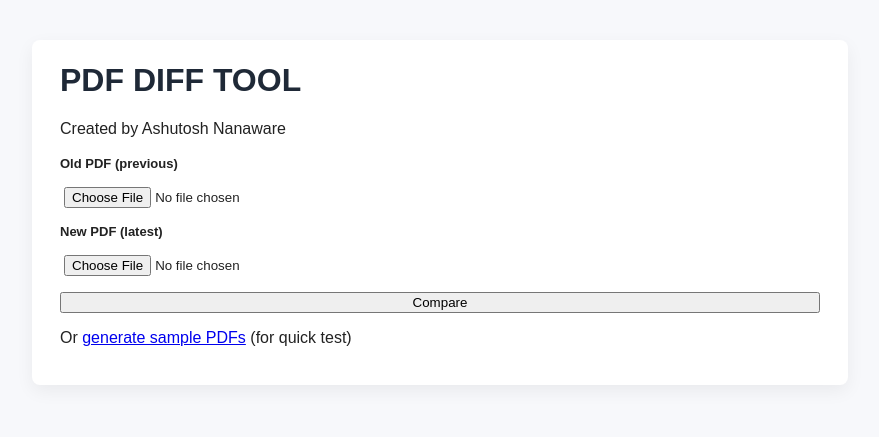
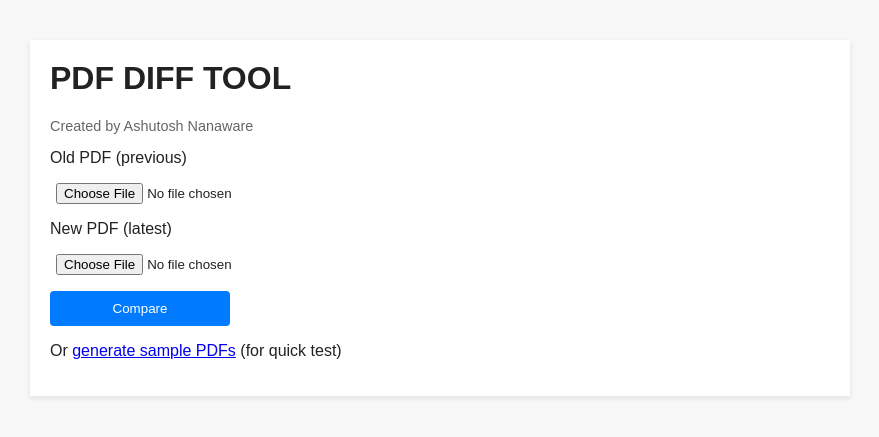
Before and after one commit to Ashu-N26/PDF_DIFF_TOOL, a Flask app: page / in a window 1280 px wide. Shown: the top 437 px of the page, without its empty margins (200-1079 px from the left). Run offline with Flask 2, Linux system fonts and the light colour scheme.

Commit message:
Update style.css

```diff
--- a/static/style.css
+++ b/static/style.css
@@ -1,12 +1,8 @@
-/* static/style.css */
-body { font-family: Arial, Helvetica, sans-serif; background: #f7f8fb; color:#222; }
-.container { max-width:760px; margin:40px auto; background:#fff; padding:22px 28px; border-radius:8px; box-shadow: 0 6px 18px rgba(0,0,0,0.06); }
-h1 { margin-top:0; color:#1f2937; }
-form { margin-top:18px; display:flex; flex-direction:column; gap:10px; }
-label { font-weight:600; font-size:13px; }
-input[type=file] { padding:6px 4px; }
-.btn { background:#0b74de; color:#fff; border:none; padding:10px 14px; border-radius:6px; cursor:pointer; text-decoration:none; display:inline-block; margin-top:10px; }
-.results { list-style:none; padding-left:0; }
-.results li { margin-bottom:8px; }
-.note { color:#555; margin-bottom:10px; }
-footer { margin-top:18px; color:#7b7b7b; font-size:12px; text-align:center; }
+body { font-family: Arial, sans-serif; background:#f8f8f8; color:#222; }
+.container { max-width:780px; margin:40px auto; padding:20px; background:white; box-shadow:0 2px 6px rgba(0,0,0,0.1); }
+h1 { margin-top:0; }
+form { display:flex; flex-direction:column; gap:10px; }
+input[type=file] { padding:6px; }
+button { width:180px; padding:10px; background:#007bff; color:white; border:0; border-radius:4px; cursor:pointer; }
+.flashes { color:#b00; }
+.author { color:#666; font-size:0.9em; }
```
